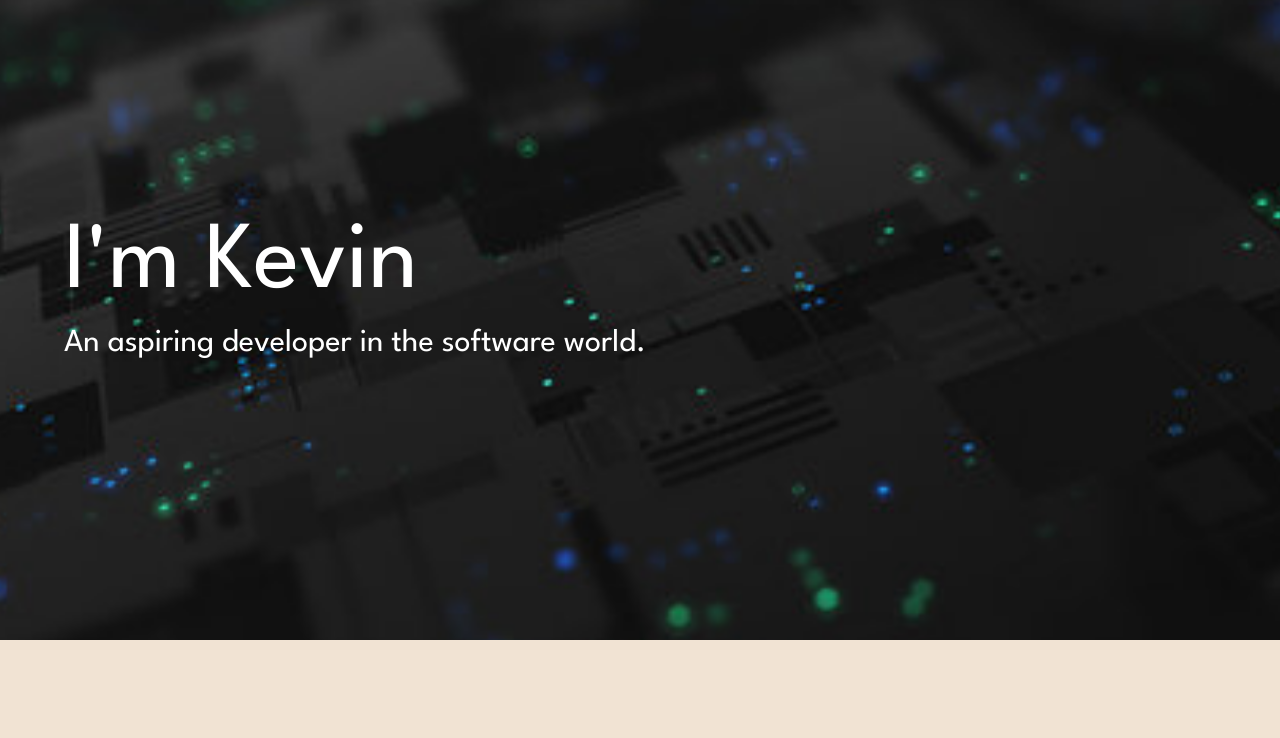
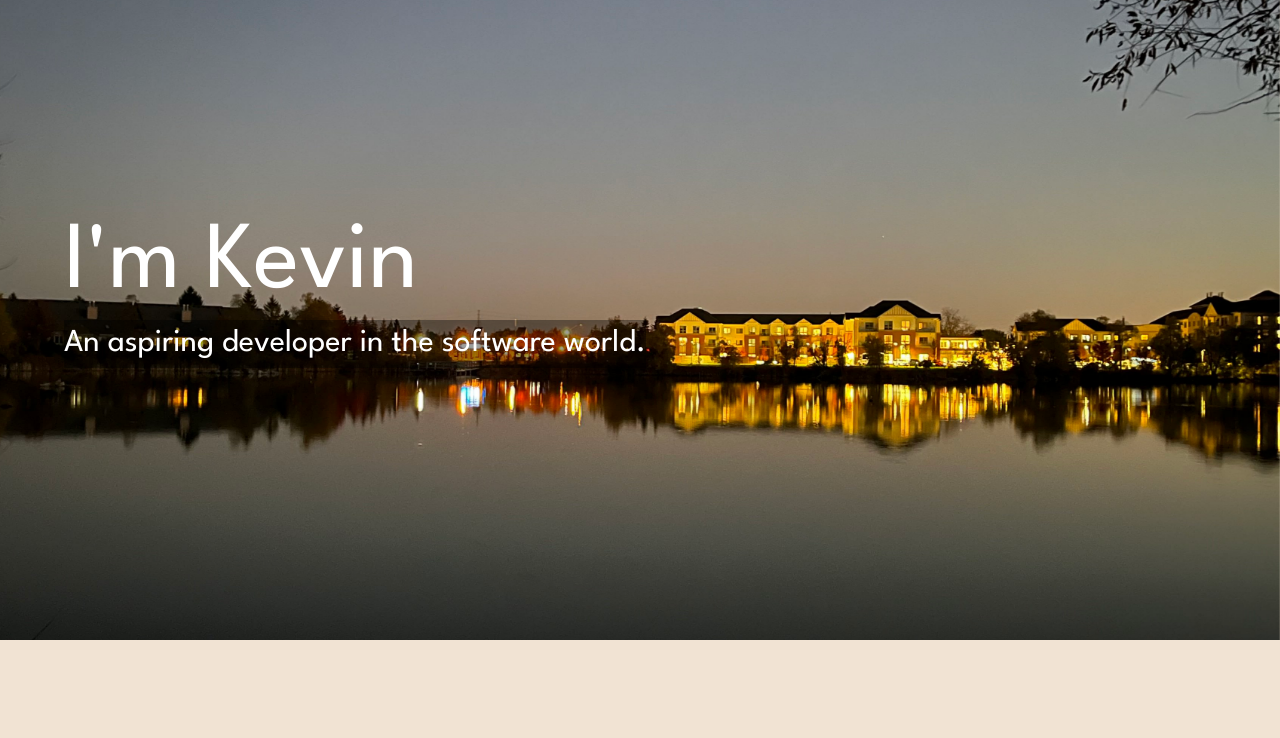
Before and after one commit to kevinhu12/kevinhu12.github.io, a React (Create React App) app: page / in a window 1280 px wide. Shown: the top 738 px of the page. Built offline with nearby package versions, Linux system fonts and the light colour scheme.

Commit message:
updated banner

```diff
--- a/src/pages/Home.js
+++ b/src/pages/Home.js
@@ -4,6 +4,7 @@ import Text from '../shared/Text';
 import { motion } from 'framer-motion';
 import { ParallaxBanner } from 'react-scroll-parallax';
 import { letters } from '../utils/constants';
+// import banner from '../assets/banner.jpg';
 import banner from '../assets/banner.jpg';
 
 const Home = ({
@@ -46,7 +47,7 @@ const Home = ({
 
             <Text
                 color='secondary'
-                sx={{ mt: '20rem', fontSize: '2rem', position: 'absolute' }}
+                sx={{ mt: '20rem', fontSize: '2rem', position: 'absolute', backgroundColor: '#00000060' }}
             >
                 An aspiring developer in the software world.
             </Text>
```
Also changed, not shown: src/assets/banner.jpg.
